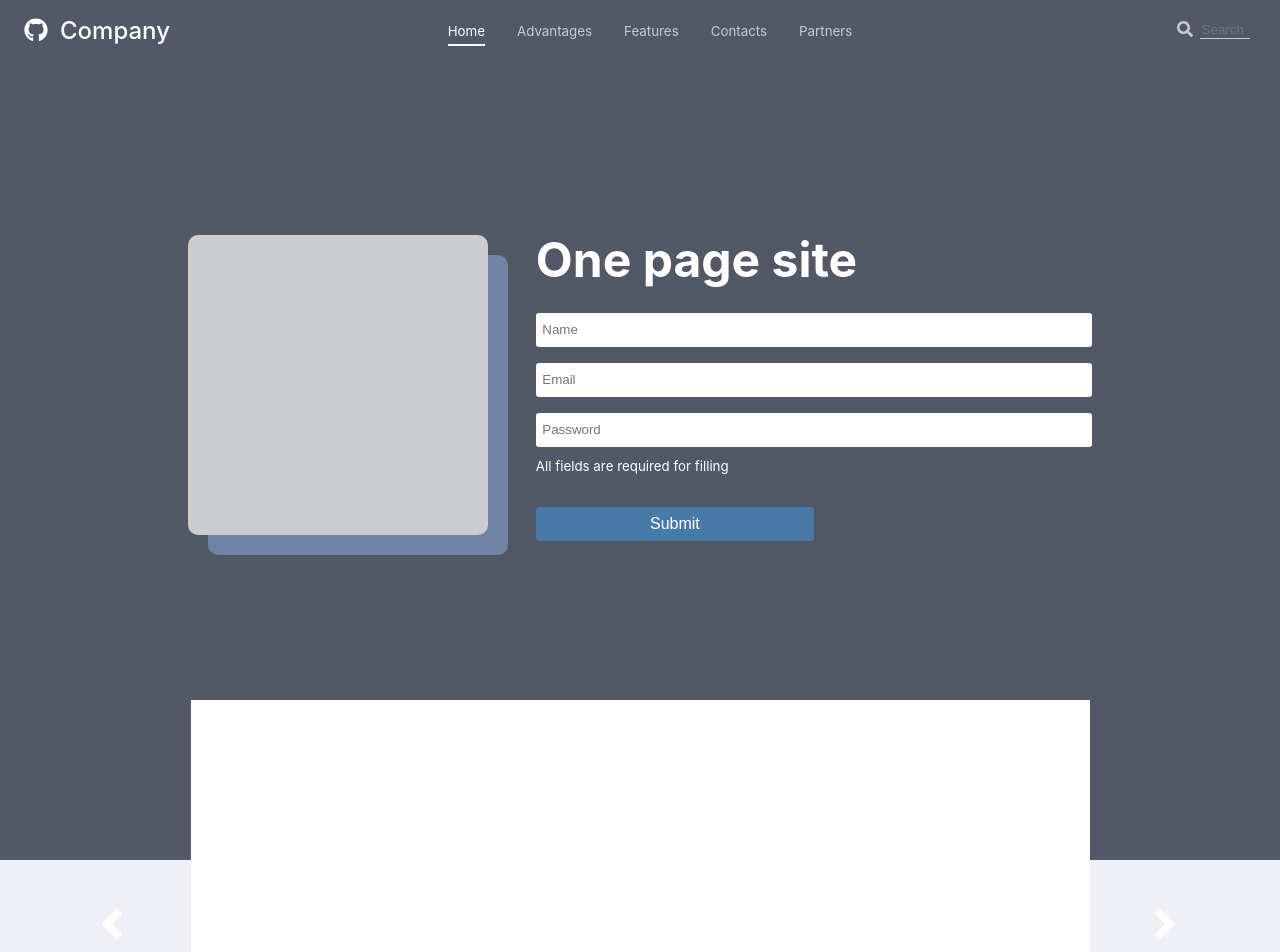
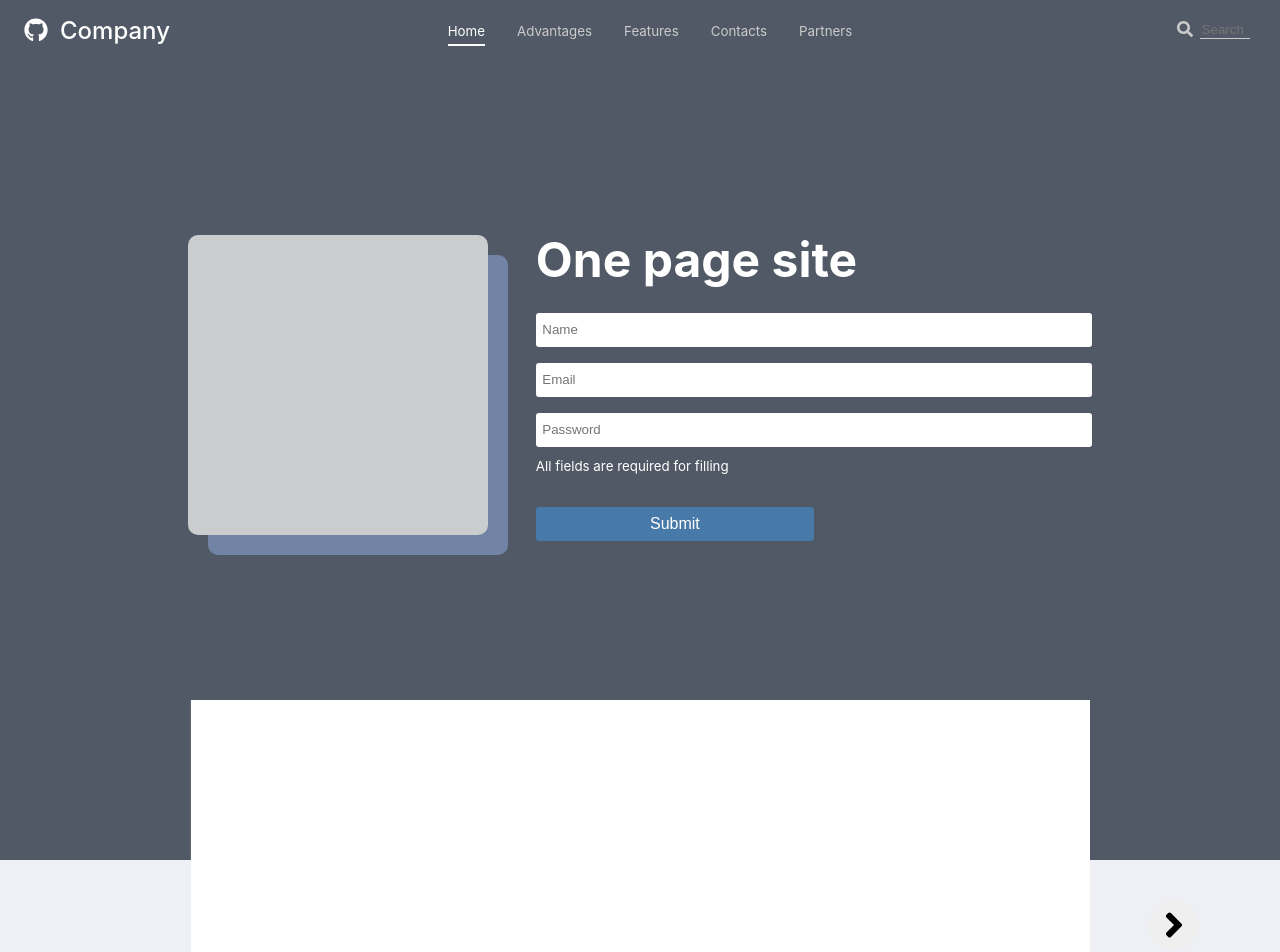
Before and after one commit to chenghsj/testing, a Next.js app: page / in a window 1280 px wide. Shown: the top 952 px of the page. Built offline with nearby package versions, Linux system fonts and the light colour scheme.

Commit message:
🚸 IMPROVE: carousel icon

```diff
--- a/src/components/Carousel.jsx
+++ b/src/components/Carousel.jsx
@@ -6,54 +6,44 @@ import "slick-carousel/slick/slick-theme.css";
 
 const colors = ["white", "cadetblue", "coral"];
 
-function PrevArrow(props) {
-  const { onClick } = props;
+function Arrow(props) {
+  const { onClick, direction } = props;
   return (
-    <div className="angle-left">
-      <FontAwesomeIcon
-        size="3x"
-        onClick={onClick}
-        icon={["fas", "angle-left"]}
-      />
+    <div className={`angle-icon icon-dir`}>
+      <button onClick={onClick}>
+        <FontAwesomeIcon size="3x" icon={["fas", `angle-${direction}`]} />
+      </button>
       <style jsx>{`
-        .angle-left {
+        .angle-icon {
           position: absolute;
           width: fit-content;
-          left: -10%;
           top: 50%;
-          &:active {
-            color: gray;
+          &,
+          .icon-dir {
+            left: ${direction === "left" ? "-12% " : "106.5%"};
+          }
+          button {
+            cursor: pointer;
+            width: 50px;
+            height: 50px;
+            border-radius: 50%;
+            border: none;
+            transition: all 0.2s ease;
+            &:hover {
+              background: #dbdbdb;
+            }
+            &:focus {
+              outline: none;
+            }
+            &:active {
+              background: #c2c2c2;
+            }
           }
         }
       `}</style>
     </div>
   );
 }
-
-function NextArrow(props) {
-  const { onClick } = props;
-  return (
-    <div className="angle-right">
-      <FontAwesomeIcon
-        size="3x"
-        onClick={onClick}
-        icon={["fas", "angle-right"]}
-      />
-      <style jsx>{`
-        .angle-right {
-          position: absolute;
-          width: fit-content;
-          left: 107%;
-          top: 50%;
-          &:active {
-            color: gray;
-          }
-        }
-      `}</style>
-    </div>
-  );
-}
-
 function Carousel() {
   let sliderSettings = {
     dots: true,
@@ -61,8 +51,8 @@ function Carousel() {
     speed: 500,
     slidesToShow: 1,
     slidesToScroll: 1,
-    nextArrow: <NextArrow />,
-    prevArrow: <PrevArrow />,
+    nextArrow: <Arrow direction="right" />,
+    prevArrow: <Arrow direction="left" />,
     appendDots: (dots) => (
       <div style={{ margin: "-2% 0" }}>
         <ul style={{ margin: 0, padding: 0 }}> {dots} </ul>
--- a/src/components/Home.jsx
+++ b/src/components/Home.jsx
@@ -8,9 +8,11 @@ function Home() {
   useEffect(() => {
     document.addEventListener("scroll", () => {
       if (!goToTop) return;
-      goToTop.style = `opacity:${
-        window.scrollY >= window.innerHeight / 2 ? 1 : 0
-      };`;
+      requestAnimationFrame(() => {
+        goToTop.style = `opacity:${
+          window.scrollY >= window.innerHeight / 2 ? 1 : 0
+        };`;
+      });
     });
   }, []);
 
@@ -132,7 +134,6 @@ function Home() {
             height: 100%;
           }
           .go-to-top {
-            cursor: pointer;
             opacity: 0;
             position: fixed;
             right: 3%;
@@ -140,6 +141,7 @@ function Home() {
             z-index: 5;
             transition: all 0.3s ease;
             button {
+              cursor: pointer;
               width: 40px;
               height: 40px;
               border: none;
```
